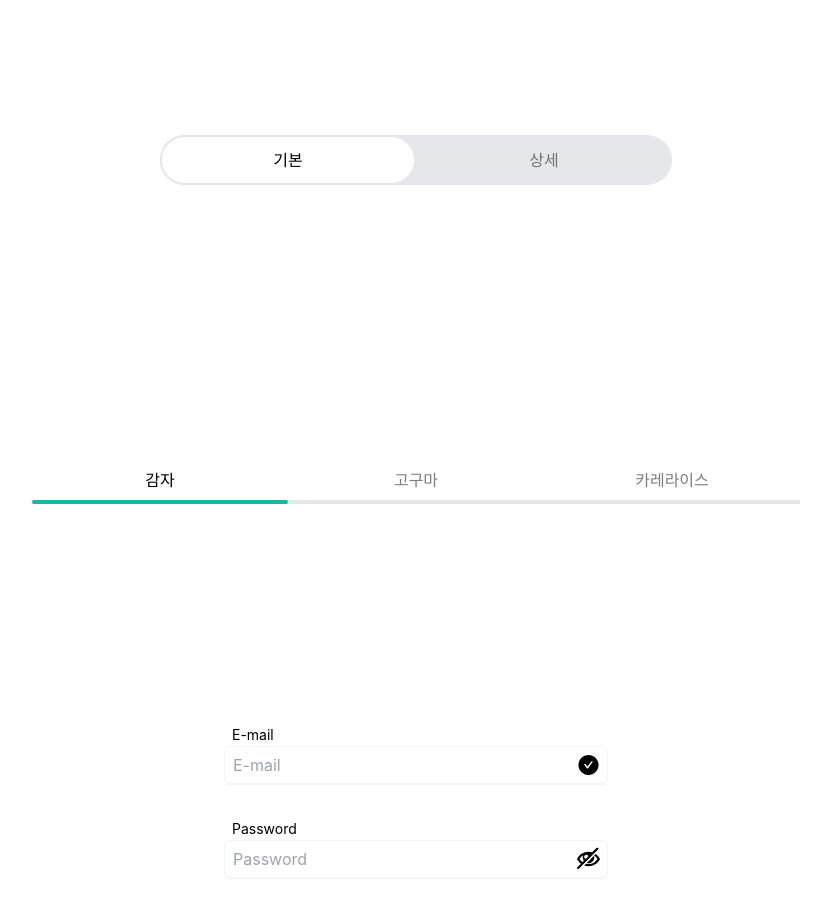
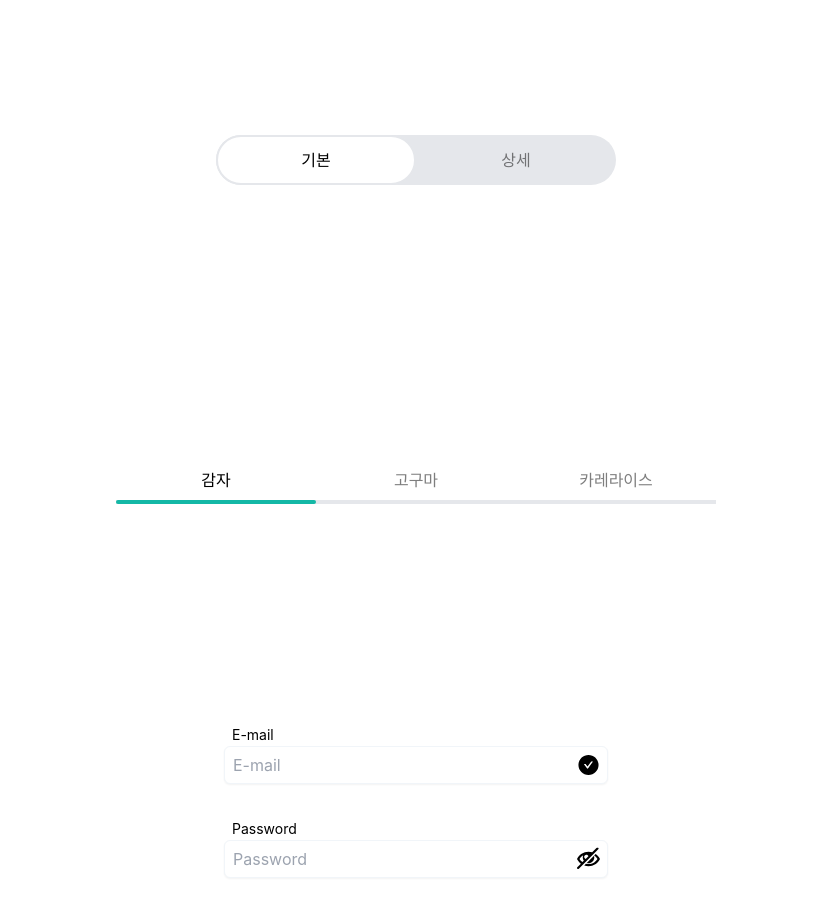
Before and after one commit to jaehyukj3/wanted_pre_onboarding, a React (Create React App) app: page / in a window 1280 px wide. Shown: the top 912 px of the page, without its empty margins (224-1055 px from the left). Built offline with nearby package versions, Linux system fonts and the light colour scheme.

Commit message:
최대 너비 추가 및 Input.js 오타 수정

```diff
--- a/src/components/Input.js
+++ b/src/components/Input.js
@@ -27,7 +27,7 @@ const Input = () => {
         }
     }
     return (
-        <dib className='input flex-row space-y-8'>
+        <div className='input flex-row max-w-[400px] space-y-8'>
             <div className='email'>
                 <span className='text-sm py-2 pl-2 pr-3'>E-mail</span>
                 <div className='relative'>
@@ -47,7 +47,7 @@ const Input = () => {
                 </div>
             </div>
 
-        </dib>
+        </div>
     )
 }
 
--- a/src/components/Tab.js
+++ b/src/components/Tab.js
@@ -10,7 +10,7 @@ const Tab = () => {
     }
 
     return (
-        <div className="Tab relative flex">
+        <div className="Tab relative max-w-[600px] flex">
             {tabs.map((tabName, index) => (
                 <>
                     <div onClick={() => changeTab(index)}
@@ -21,7 +21,7 @@ const Tab = () => {
                         <span>{tabName}</span>
                     </div>
                 </>))}
-            <div className="absolute w-[60vw] h-1 top-full bg-gray-200">
+            <div className="absolute w-[60vw] h-1 max-w-[600px] top-full bg-gray-200">
                 <div className={
                     `absolute ${tab === 0 ? "left-0" : (tab === 1 ? "left-1/3" : "left-2/3")} w-1/3 h-1 bg-teal-500 rounded-full transition-all`
                 } />
--- a/src/components/Toggle.js
+++ b/src/components/Toggle.js
@@ -11,7 +11,7 @@ const Toggle = () => {
         <div className="Toggle">
             <label
                 onClick={changeToggle}
-                className={"relative flex items-center w-[40vw] h-[50px] bg-gray-200 rounded-full justify-around"}>
+                className={"relative max-w-[400px] flex items-center w-[40vw] h-[50px] bg-gray-200 rounded-full justify-around"}>
                 <span className={`z-10 ${toggle ? "opacity-100" : "opacity-50"}`}>기본</span>
                 <span className={`z-10 ${!toggle ? "opacity-100" : "opacity-50"}`}>상세</span>
                 <div className={`absolute ${toggle ? "left-0" : "left-1/2"} w-1/2 h-full bg-white rounded-full border-gray-200 border-2 transition-all`} />
```
